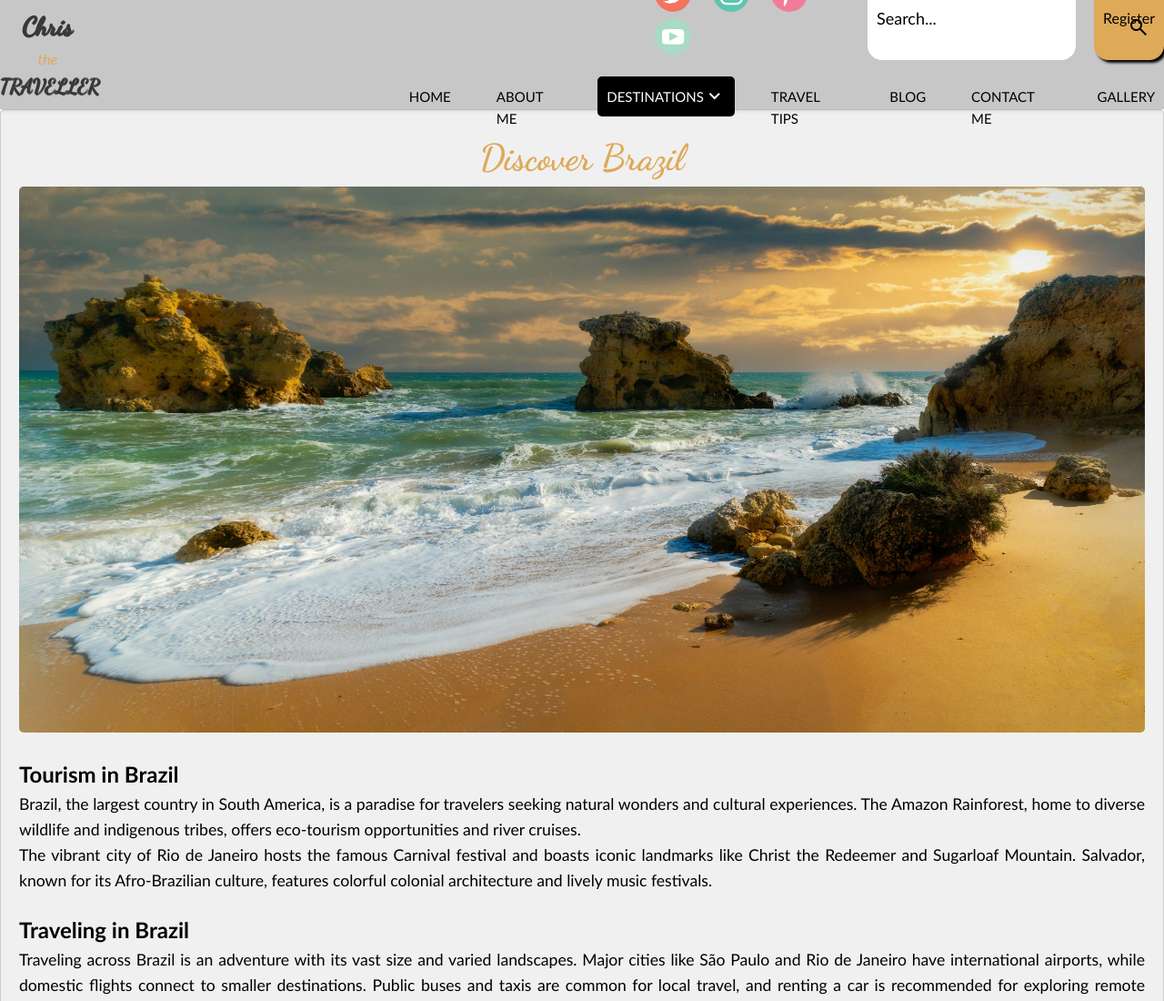
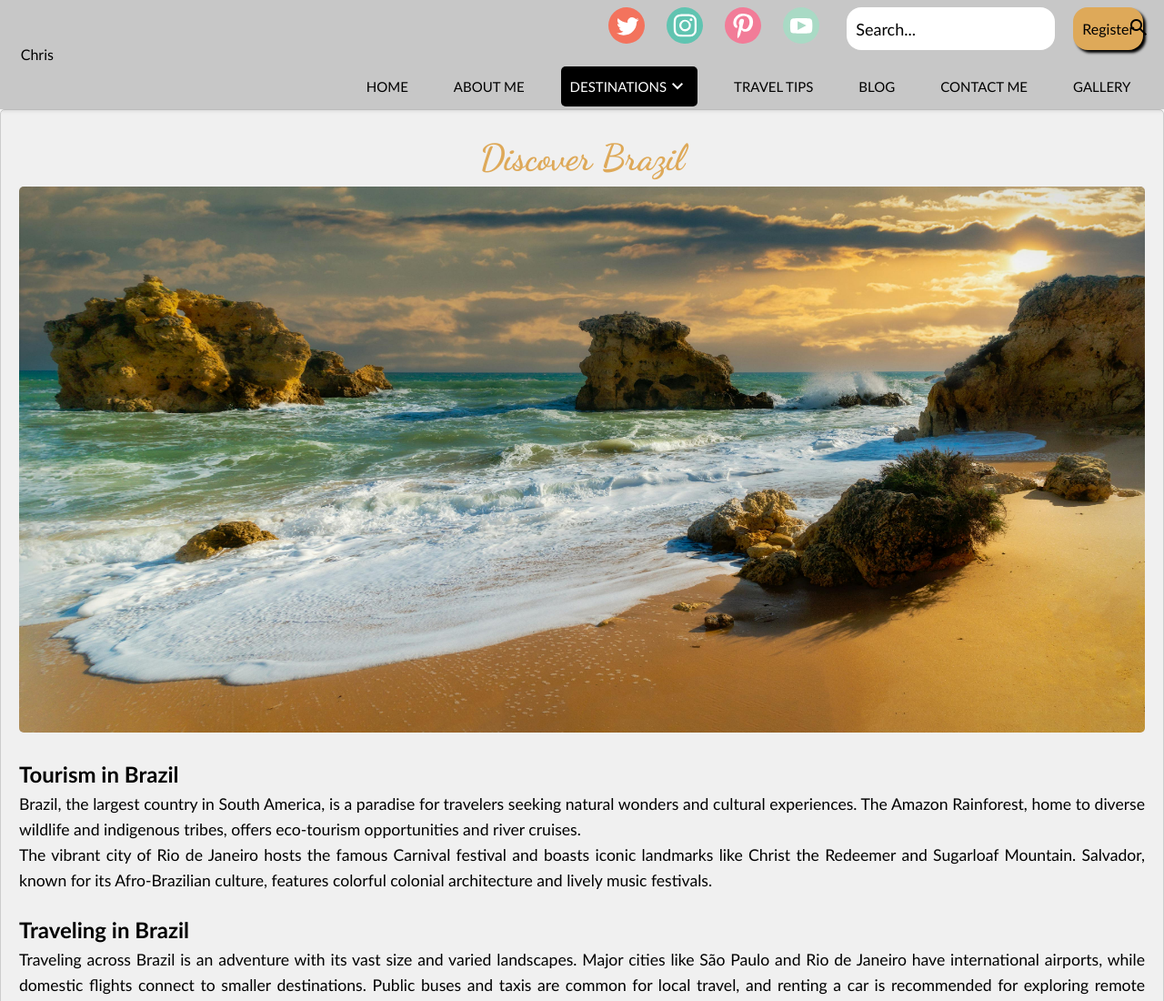
Before and after one commit to uraplebbb/TravelInsight, a plain HTML site: page General/Brazil.html in a window 1280 px wide. Shown: the top 1100 px of the page at 91% size. Drawn offline with nearby package versions, Linux system fonts and the light colour scheme; files whose address does not match are found by name.

Commit message:
Replaced broken links and logo

```diff
--- a/General/Brazil.html
+++ b/General/Brazil.html
@@ -23,9 +23,7 @@
       <!-- Navigation bar-->
       <nav id="navbar" class="navbar">
         <div class="logo">
-          <span class="large">Chris</span>
-          <span class="small">the</span>
-          <span class="medium">Traveller</span>
+          <span class="TravelInsight">Chris</span>
         </div>
         <div class="navigation">
           <div class="firstnav">
```
Also changed, not shown: General/Haiti.html (+1 -3 lines), General/India.html (+1 -3 lines), General/contact.html (+1 -3 lines), General/destination.html (+1 -3 lines).
